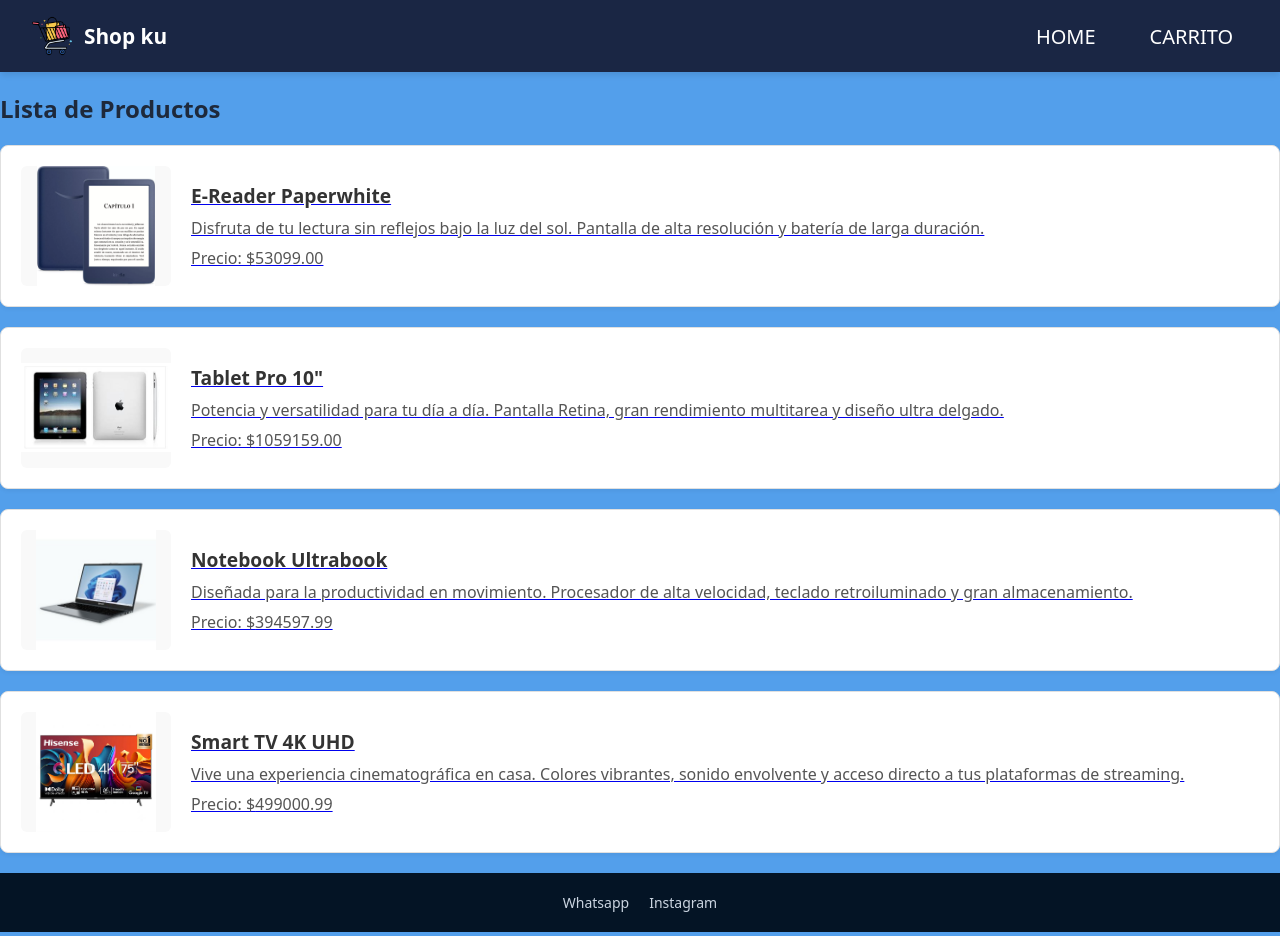
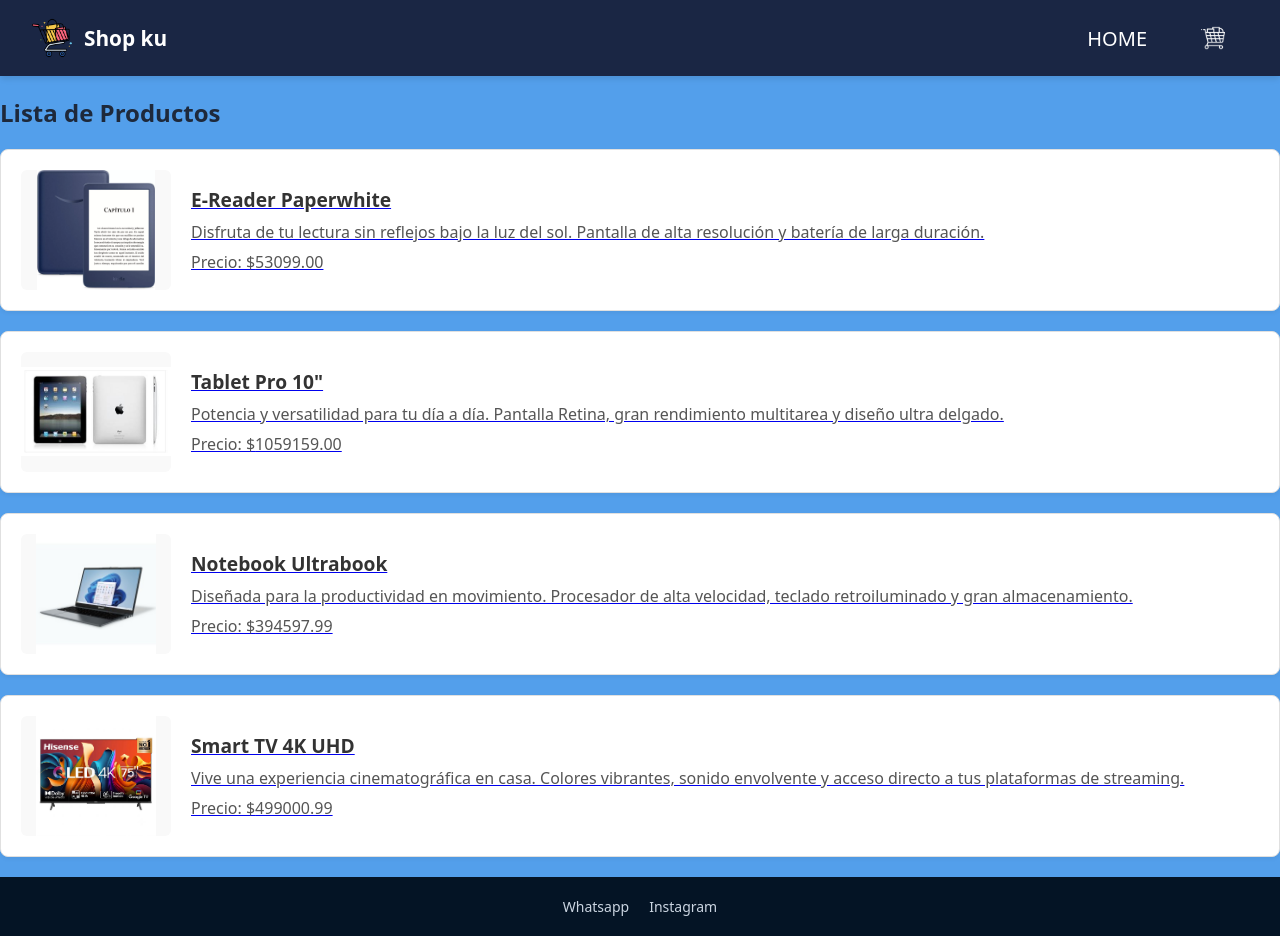
Before and after one commit to CudugnelloM/Proyecto-C26242, a React (Vite) app: page / in a window 1280 px wide. Built offline with nearby package versions, Linux system fonts and the light colour scheme.

Commit message:
correccion carrito

```diff
--- a/src/components/Nav/nav.css
+++ b/src/components/Nav/nav.css
@@ -4,7 +4,7 @@
     gap: 1.5rem;
     margin: 0;
     padding: 0;
-
+    align-items: center;
 
 }
 
@@ -30,3 +30,29 @@
     text-transform: uppercase;
 
 }
+
+.cart-link {
+  position: relative;
+  display: inline-flex;
+  align-items: center;
+}
+
+.cart-badge {
+  background-color: #0ea5e9;
+  color: white;
+  font-size: 0.75rem;
+  font-weight: bold;
+  padding: 1px 5px;
+  border-radius: 9999px;
+  position: absolute;
+  top: -5px;
+  right: -10px;
+}
+
+.cart-icon {
+  width: 24px;
+  height: 24px;
+  margin-right: 8px;
+  object-fit: contain;
+  filter: brightness(0) invert(1);
+}
--- a/src/components/Nav/nav.jsx
+++ b/src/components/Nav/nav.jsx
@@ -1,15 +1,19 @@
 import { Link } from "react-router-dom"
 import './nav.css'
+import cartIcon from '../../assets/carro-de-la-compra.png';
 
-
-export const Nav = () => {
-  return (<nav>
+export const Nav = ({ cartCount = 0}) => {
+  return (
+  <nav className="nav-bar">
     <ul className="nav-list">
       <li>
-        <Link to="/">Home</Link>
+        <Link to="/" className="nav-link">Home</Link>
       </li>
       <li>
-        <Link to="/carrito">Carrito</Link>
+        <Link to="/carrito" className="nav-link cart-link">
+         <img src={cartIcon} alt="Carrito" className="cart-icon" />
+            {cartCount > 0 && <span className="cart-badge">{cartCount}</span>}
+          </Link>
       </li>
     </ul>
   </nav>
```
Also changed, not shown: src/assets/carro-de-la-compra.png (added).
